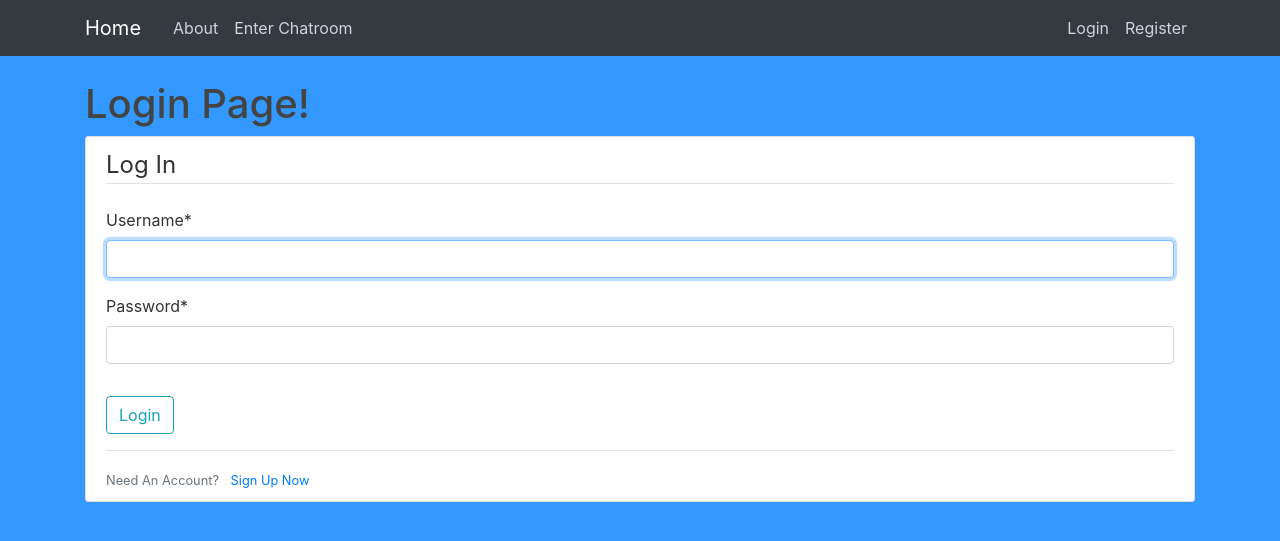
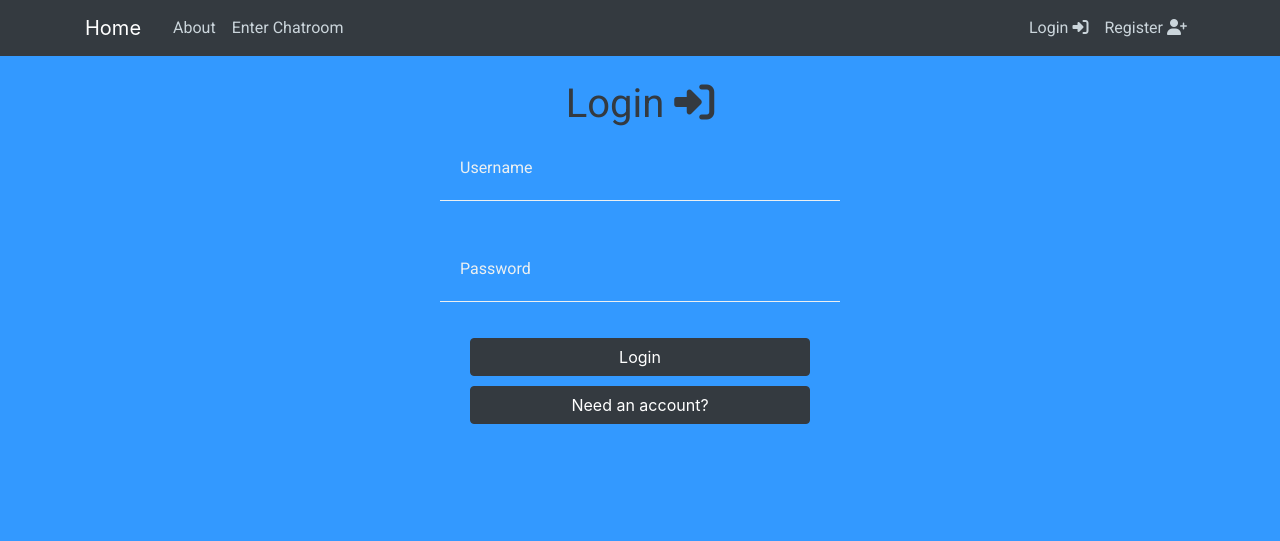
Before and after one commit to Zach-Baran/CSC265-Chat-room, a Django app: page /login/ in a window 1280 px wide. Shown: the top 541 px of the page. Run offline with Django 3.2, Linux system fonts and the light colour scheme; some libraries are stand-ins or nearby versions.

Commit message:
Initial front-end commit. Updated Login/Register Forms

```diff
--- a/chat/forms.py
+++ b/chat/forms.py
@@ -1,11 +1,45 @@
 from django import forms
 from django.contrib.auth.models import User
 from django.contrib.auth.forms import UserCreationForm
+from django.contrib.auth.forms import AuthenticationForm
+from django.db import models
+from crispy_forms.helper import FormHelper
+from crispy_forms.layout import Submit
 from .models import Profile
+from .models import Chatroom
+
+class UserRegisterForm(UserCreationForm):
+    def __init__(self, *args, **kwargs):
+        super(UserRegisterForm, self).__init__(*args, **kwargs)
+
+    username = forms.CharField(widget=forms.TextInput(
+        attrs={'class': 'formStyle', 'placeholder': 'Username', 'id': 'userID'}))
+    password1 = forms.CharField(widget=forms.PasswordInput(
+        attrs={
+            'class': 'formStyle',
+            'placeholder': 'Password',
+            'id': 'password1ID',
+        }
+    ))
+    password2 = forms.CharField(widget=forms.PasswordInput(
+        attrs={
+            'class': 'formStyle',
+            'placeholder': 'Confirm Password',
+            'id': 'password2ID',
+        }
+    ))
 
 
-class UserRegisterForm(UserCreationForm):
+class UserLoginForm(AuthenticationForm):
+    def __init__(self, *args, **kwargs):
+        super(UserLoginForm, self).__init__(*args, **kwargs)
 
-    class Meta:
-
-        fields=['username','password1','password2']
+    username = forms.CharField(widget=forms.TextInput(
+        attrs={'class': 'formStyle', 'placeholder': 'Username', 'id': 'userID'}))
+    password = forms.CharField(widget=forms.PasswordInput(
+        attrs={
+            'class': 'formStyle',
+            'placeholder': 'Password',
+            'id': 'passwordID',
+        }
+))
--- a/chat/urls.py
+++ b/chat/urls.py
@@ -1,12 +1,13 @@
 from django.urls import path
 from django.contrib.auth import views as auth_views
+from chat.forms import UserLoginForm
 from . import views
 
 urlpatterns = [
     path('', views.home, name='chat-home'),
     path('about/', views.about, name='chat-about'),
     path('register/', views.register, name='chat-register'),
-    path('login/', auth_views.LoginView.as_view(template_name='chat/login.html'), name='chat-login'),
+    path('login/', auth_views.LoginView.as_view(template_name='chat/login.html', authentication_form=UserLoginForm), name='chat-login'),
     path('logout/', auth_views.LogoutView.as_view(template_name='chat/logout.html'), name='chat-logout'),
     path('chatroom/',views.chatroom, name='chat-chatroom'),
 ]
--- a/chat/views.py
+++ b/chat/views.py
@@ -1,7 +1,7 @@
 from django.shortcuts import render, redirect
 from django.contrib import messages
 from django.contrib.auth.decorators import login_required
-from .forms import UserCreationForm
+from .forms import UserRegisterForm
 from .models import Messages
 from django.contrib.auth.models import User
 
@@ -17,7 +17,7 @@ def about(request):
 
 def register(request):
     if request.method == 'POST':
-        form = UserCreationForm(request.POST)
+        form = UserRegisterForm(request.POST)
         if form.is_valid():
             form.save()
             username = form.cleaned_data.get('username')
@@ -25,7 +25,7 @@ def register(request):
             messages.success(request, f'Account created for {username}! Please login.')
             return redirect('chat-login')
     else:
-        form = UserCreationForm()
+        form = UserRegisterForm()
     return render(request, 'chat/register.html', {'form': form})
 
 @login_required
--- a/static/chat/main.css
+++ b/static/chat/main.css
@@ -1,13 +1,32 @@
 body {
-  background: #fafafa;
+  background: #3399FF;
   color: #333333;
   margin-top: 5rem;
 }
 
 h1, h2, h3, h4, h5, h6 {
-  color: #444444;
+    font-family: "Roboto";
+    color: #343a40;
 }
 
+a:link {
+  color: white;
+}
+
+/* visited link */
+a:visited {
+  color: white;
+}
+
+/* mouse over link */
+a:hover {
+  color: yellow;
+}
+
+/* selected link */
+a:active {
+  color: hotpink;
+}
 ul {
   margin: 0;
 }
@@ -18,6 +37,7 @@ ul {
 
 .site-header .navbar-nav .nav-link {
   color: #cbd5db;
+    font-family: "Roboto";
 }
 
 .site-header .navbar-nav .nav-link:hover {
@@ -146,6 +166,40 @@ a.article-title:hover {
 	width: 100%;
 }
 
-body {
+.errorText{
+    color: #ffc9fc;
+}
+
+.formStyle {
     background-color: #3399FF;
+    padding: 20px;
+    width: 400px;
+    margin-bottom: 20px;
+    border-bottom-width: 1px;
+    border-bottom-style: solid;
+    border-bottom-color: #ecf0f1;
+    border-top-style: none;
+    border-right-style: none;
+    border-left-style: none;
+    font-size: 1em;
+    font-family: "Roboto";
+    font-weight: 100;
+    color: #ffffff;
+    outline:none;
 }
+
+ ::-webkit-input-placeholder {
+     color: #ecf0f1;
+  }
+
+  :-moz-placeholder { /* Firefox 18- */
+     color: #ecf0f1;
+  }
+
+  ::-moz-placeholder {  /* Firefox 19+ */
+     color: #ecf0f1;
+  }
+
+  :-ms-input-placeholder {
+     color: #ecf0f1;
+  }
--- a/templates/chat/base.html
+++ b/templates/chat/base.html
@@ -7,6 +7,9 @@
     <!-- BootStrap CSS-->
     <link rel="stylesheet" href="https://stackpath.bootstrapcdn.com/bootstrap/4.5.0/css/bootstrap.min.css"
           integrity="sha384-9aIt2nRpC12Uk9gS9baDl411NQApFmC26EwAOH8WgZl5MYYxFfc+NcPb1dKGj7Sk" crossorigin="anonymous">
+
+    <!-- Font CSS -->
+    <link rel="stylesheet" href="https://fonts.googleapis.com/css?family=Roboto">
 
     <!-- Custom CSS-->
     <link rel="stylesheet" type="text/css "href="{% static 'chat/main.css' %}">
@@ -31,10 +34,10 @@
             <div class="navbar-nav">
                 {% if user.is_authenticated %}
 {#                    <a class="nav-item nav-link" href="{% url 'chat-profile' %}">Profile</a>#}
-                    <a class="nav-item nav-link" href="{% url 'chat-logout' %}">Logout</a>
+                      <a class="nav-item nav-link" href="{% url 'chat-logout' %}">Logout <i class="fas fa-sign-out-alt"></i></a>
                 {% else %}
-                    <a class="nav-item nav-link" href="{% url 'chat-login' %}">Login</a>
-                    <a class="nav-item nav-link" href="{% url 'chat-register' %}">Register</a>
+                    <a class="nav-item nav-link" href="{% url 'chat-login' %}">Login <i class="fas fa-sign-in-alt"></i></a>
+                    <a class="nav-item nav-link" href="{% url 'chat-register' %}">Register <i class="fas fa-user-plus"></i></a>
                 {% endif %}
             </div>
           </div>
@@ -60,5 +63,8 @@
     <script src="https://code.jquery.com/jquery-3.5.1.slim.min.js" integrity="sha384-DfXdz2htPH0lsSSs5nCTpuj/zy4C+OGpamoFVy38MVBnE+IbbVYUew+OrCXaRkfj" crossorigin="anonymous"></script>
     <script src="https://cdn.jsdelivr.net/npm/popper.js@1.16.0/dist/umd/popper.min.js" integrity="sha384-Q6E9RHvbIyZFJoft+2mJbHaEWldlvI9IOYy5n3zV9zzTtmI3UksdQRVvoxMfooAo" crossorigin="anonymous"></script>
     <script src="https://stackpath.bootstrapcdn.com/bootstrap/4.5.0/js/bootstrap.min.js" integrity="sha384-OgVRvuATP1z7JjHLkuOU7Xw704+h835Lr+6QL9UvYjZE3Ipu6Tp75j7Bh/kR0JKI" crossorigin="anonymous"></script>
+
+     <!--Fontawesome Icons -->
+    <script src="https://kit.fontawesome.com/e90f762991.js" crossorigin="anonymous"></script>
 </body>
 </html>
--- a/templates/chat/login.html
+++ b/templates/chat/login.html
@@ -1,22 +1,47 @@
 {% extends "chat/base.html" %}
 {% load crispy_forms_tags %}
 {% block content %}
-    <h1>Login Page!</h1>
-    <div class="content-section">
-        <form method="POST">
-         {% csrf_token %}
-            <fieldset class="form-group">
-                <legend class="border-bottom mb-4">Log In</legend>
-                {{ form|crispy }}
-            </fieldset>
-            <div class="form-group">
-                <button class="btn btn-outline-info" type="submit">Login</button>
+      <div class= "container">
+        <div class = "row justify-content-center">
+            <h1>Login <i class="fas fa-sign-in-alt"></i></h1>
+        </div>
+            <form method = "POST">
+                {% csrf_token %}
+                <div class = "row justify-content-center">
+                    <div class = "form-group">
+                        {{ form.username }}
+                    </div>
+                </div>
+                <div class = "row justify-content-center">
+                    <div class = "form-group">
+                        {{ form.password }}
+                    </div>
+                </div>
+                <div class = "row justify-content-center" style="margin-bottom: 10px">
+                    <div class = "col"></div>
+                    <div class = "col">
+                        {% if form.non_field_errors %}
+                            <ul class='form-errors'>
+                                {% for error in form.non_field_errors %}
+                                <li class ="errorText">{{ error }}</li>
+                                {% endfor %}
+                            </ul>
+                        {% endif %}
+                        <button type="submit" class="btn btn-dark btn-block">Login</button>
+                    </div>
+                    <div class = "col"></div>
+                </div>
+            </form>
+            <div class = "row justify-content-center ">
+                <div class = "col"></div>
+                <div class = "col">
+                    <form action = "{%  url 'chat-register' %}">
+                        <button type="submit" class="btn btn-dark btn-block" >Need an account?</button>
+                    </form>
+                </div>
+                <div class = "col"></div>
             </div>
-        </form>
-        <div class="border-top pt-3">
-            <small class="text-muted">
-                Need An Account? <a href="{% url 'chat-register' %}" class="ml-2">Sign Up Now</a>
-            </small>
-        </div>
     </div>
+
 {% endblock %}
+{% crispy form %}
```
Also changed, not shown: templates/chat/register.html (+46 -14 lines), db.sqlite3.
